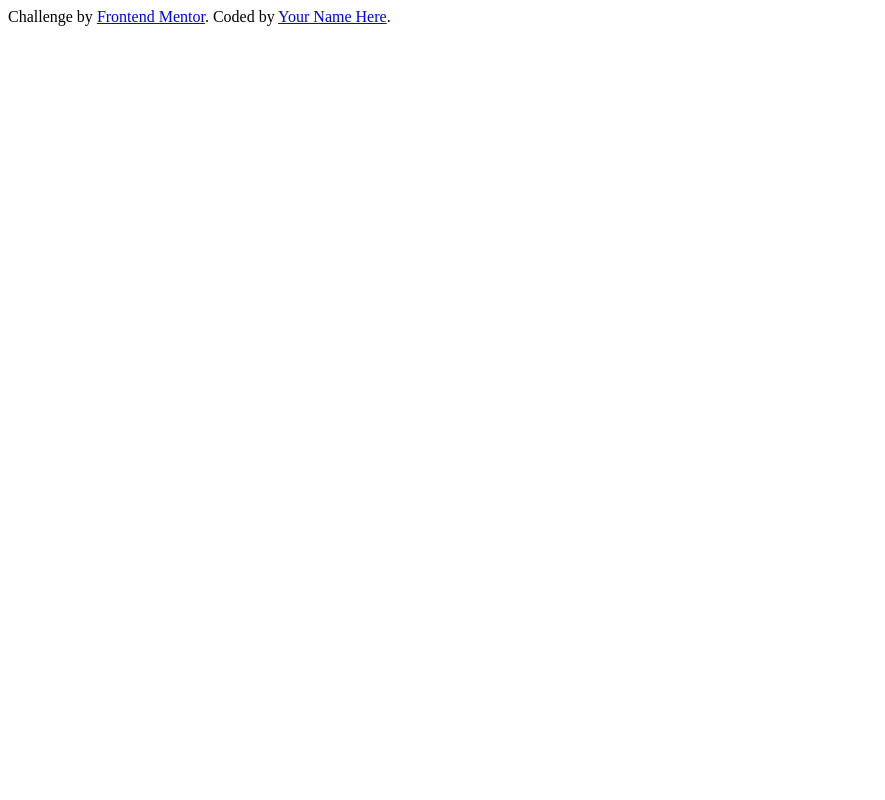
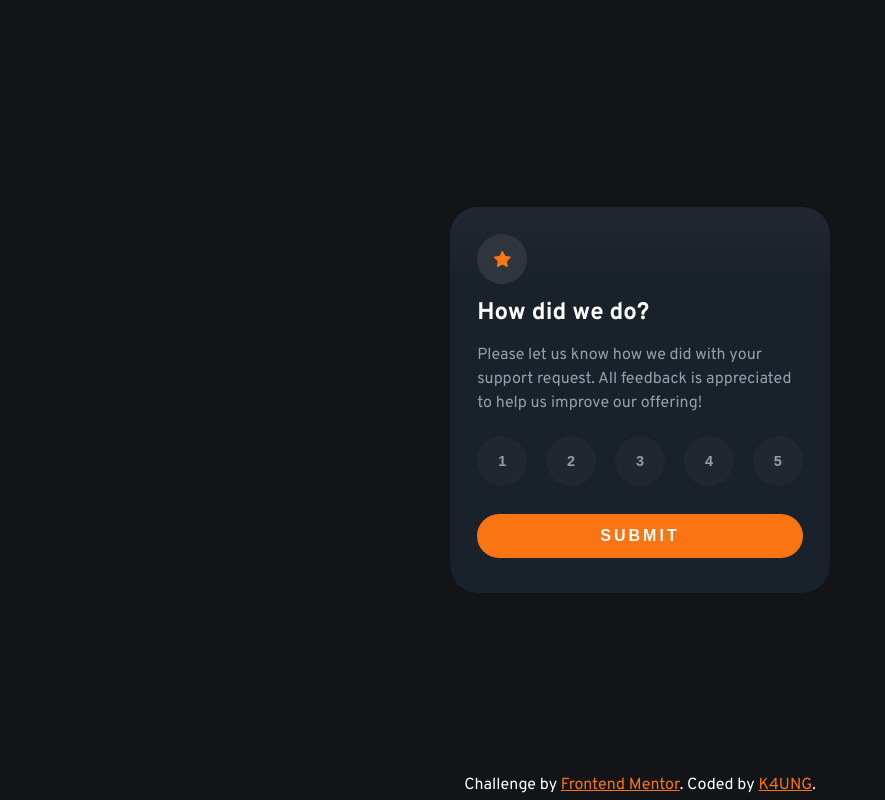
Before and after one commit to K4UNG/project-15-interactive-rating-component, a plain HTML site: page index.html in a window 1280 px wide. Shown: the whole page, without its empty margins (0-885 px from the left). Drawn offline with nearby package versions, Linux system fonts and the light colour scheme; files that its build step writes are made by us from their sources.

Commit message:
first finished version

```diff
--- a/index.html
+++ b/index.html
@@ -9,13 +9,47 @@
   <title>Frontend Mentor | Interactive rating component</title>
 
   <link rel="stylesheet" href="style.css">
-  <script src="script.js"></script>
+  <script src="script.js" defer></script>
 </head>
 <body>
 
 
   <main>
+    <div class="container">
+      <div class="front">
+        <div class="img"><img src="images/icon-star.svg" alt="star icon"></div>
+        <h1>How did we do?</h1>
+        <p>Please let us know how we did with your support request. All feedback is appreciated
+          to help us improve our offering!</p>
 
+        <ul class="buttons">
+          <button aria-label="rating button" data-star="1">1</button>
+          <button aria-label="rating button" data-star="2">2</button>
+          <button aria-label="rating button" data-star="3">3</button>
+          <button aria-label="rating button" data-star="4">4</button>
+          <button aria-label="rating button" data-star="5">5</button>
+        </ul>
+
+        <button class="submit">Submit</button>
+      </div>
+
+      <div class="back">
+        <div class="img-back">
+          <img src="images/illustration-thank-you.svg" alt="illustration">
+        </div>
+        <div class="rating">
+          <p>You selected <span class="stars"></span> out of 5</p>
+        </div>
+        <h2>Thank you!</h2>
+        <p>We appreciate you taking the time to give a rating. If you ever need more support,
+          don’t hesitate to get in touch!</p>
+      </div>
+    </div>
+
+    <div class="attribution">
+      Challenge by <a href="https://www.frontendmentor.io?ref=challenge" target="_blank">Frontend Mentor</a>.
+      Coded by <a href="https://github.com/k4ung">K4UNG</a>.
+    </div>
   </main>
 
   <!-- How did we do?
@@ -37,9 +71,5 @@
 
 
 
-  <footer class="attribution">
-    Challenge by <a href="https://www.frontendmentor.io?ref=challenge" target="_blank">Frontend Mentor</a>.
-    Coded by <a href="#">Your Name Here</a>.
-  </footer>
 </body>
 </html>
--- a/script.js
+++ b/script.js
@@ -0,0 +1,28 @@
+const submit = document.querySelector('.submit');
+const container = document.querySelector('.container');
+
+const stars = document.querySelector('.stars');
+
+const buttons = document.querySelectorAll('.buttons button');
+let curr = null;
+
+buttons.forEach(button => {
+    button.onclick = () => {
+        removeActive();
+        curr = button.dataset.star;
+        button.classList.add('active');
+    }
+})
+
+submit.onclick = () => {
+    if (curr) {
+        container.style.transform = 'rotateY(180deg)';
+        stars.textContent = curr;
+    }
+}
+
+function removeActive() {
+    buttons.forEach(button => {
+        button.classList.remove('active');
+    })
+}
--- a/style.scss
+++ b/style.scss
@@ -0,0 +1,172 @@
+@import url('https://fonts.googleapis.com/css2?family=Bebas+Neue&family=Overpass:wght@400;700&display=swap');
+
+$dark: hsl(216, 12%, 8%);
+$cardBg: hsl(212, 26%, 13%);
+$medium: hsl(216, 19%, 16%);
+$priClr: hsl(25, 97%, 53%);
+$text: hsl(217, 12%, 63%);
+$componentBg: hsl(212, 12%, 21%);
+$btnSize: 50px;
+
+*,
+*::before,
+*::after {
+    margin: 0;
+    padding: 0;
+    box-sizing: border-box;
+}
+
+body {
+    font-family: "Overpass", sans-serif;
+
+    main {
+        min-height: 100vh;
+        display: grid;
+        place-items: center;
+        background-color: $dark;
+        position: relative;
+
+
+        .container {
+            width: 90%;
+            max-width: 380px;
+            position: relative;
+
+            transform-style: preserve-3d;
+            transition: transform .8s cubic-bezier(0.77, 0.04, 0.15, 1.47);
+
+            button {
+                cursor: pointer;
+                transition: .2s ease;
+            }
+
+            .front {
+                backface-visibility: hidden;
+                inset: 0;
+                padding: 1.7em;
+                border-radius: 28px;
+                background: linear-gradient(to top, $cardBg 80%, $medium);
+
+                .img {
+                    width: $btnSize;
+                    height: $btnSize;
+                    border-radius: 50%;
+                    background: none;
+                    display: grid;
+                    place-items: center;
+                    background: $componentBg;
+                    margin-bottom: .5em;
+                }
+
+                h1 {
+                    color: white;
+                    font-size: 1.5rem;
+                    margin: .6em 0;
+                }
+
+                p {
+                    color: $text;
+                    font-size: 1rem;
+                    line-height: 1.5;
+                }
+
+                .buttons {
+                    width: 100%;
+                    display: flex;
+                    justify-content: space-between;
+                    list-style: none;
+                    margin: 1.3em 0;
+
+                    button {
+                        font-size: .9rem;
+                        width: $btnSize;
+                        height: $btnSize;
+                        border-radius: 50%;
+                        border: none;
+                        font-weight: 700;
+                        color: $text;
+                        background-color: $medium;
+
+                        &:hover {
+                            background: $text;
+                            color: white;
+                        }
+
+                        &.active {
+                            background: $priClr;
+                            color: white;
+                        }
+                    }
+                }
+
+                .submit {
+                    width: 100%;
+                    margin: .5em 0;
+                    background: $priClr;
+                    border-radius: 2em;
+                    border: none;
+                    padding: .8em;
+                    font-weight: 700;
+                    color: white;
+                    text-transform: uppercase;
+                    letter-spacing: 3px;
+                    font-size: 1rem;
+
+                    &:hover {
+                        background: white;
+                        color: $priClr;
+                    }
+                }
+            }
+
+            .back {
+                padding: 1.7em;
+                border-radius: 28px;
+                background: linear-gradient(to top, $cardBg 80%, $medium);
+
+                transform: rotateY(180deg);
+                backface-visibility: hidden;
+                z-index: 1;
+                position: absolute;
+                inset: 0;
+                text-align: center;
+
+                .img-back {
+                    margin: 1em 0;
+                }
+
+                .rating {
+                    background: $componentBg;
+                    padding: .3em .7em;
+                    border-radius: 1em;
+                    width: max-content;
+                    margin: 1em auto;
+                    color: $priClr;
+                }
+
+                h2 {
+                    color: white;
+                    font-size: 1.8rem;
+                    margin: .4em 0;
+                }
+
+                &>p {
+                    color: $text;
+                    font-size: .95rem;
+                    line-height: 1.5;
+                }
+
+            }
+        }
+
+        .attribution {
+            position: absolute;
+            bottom: 5px;
+            color: white;
+
+            a {
+                color: $priClr;
+            }
+        }
+    }
+}
```
Also changed, not shown: style.css (added), 1 other file.
